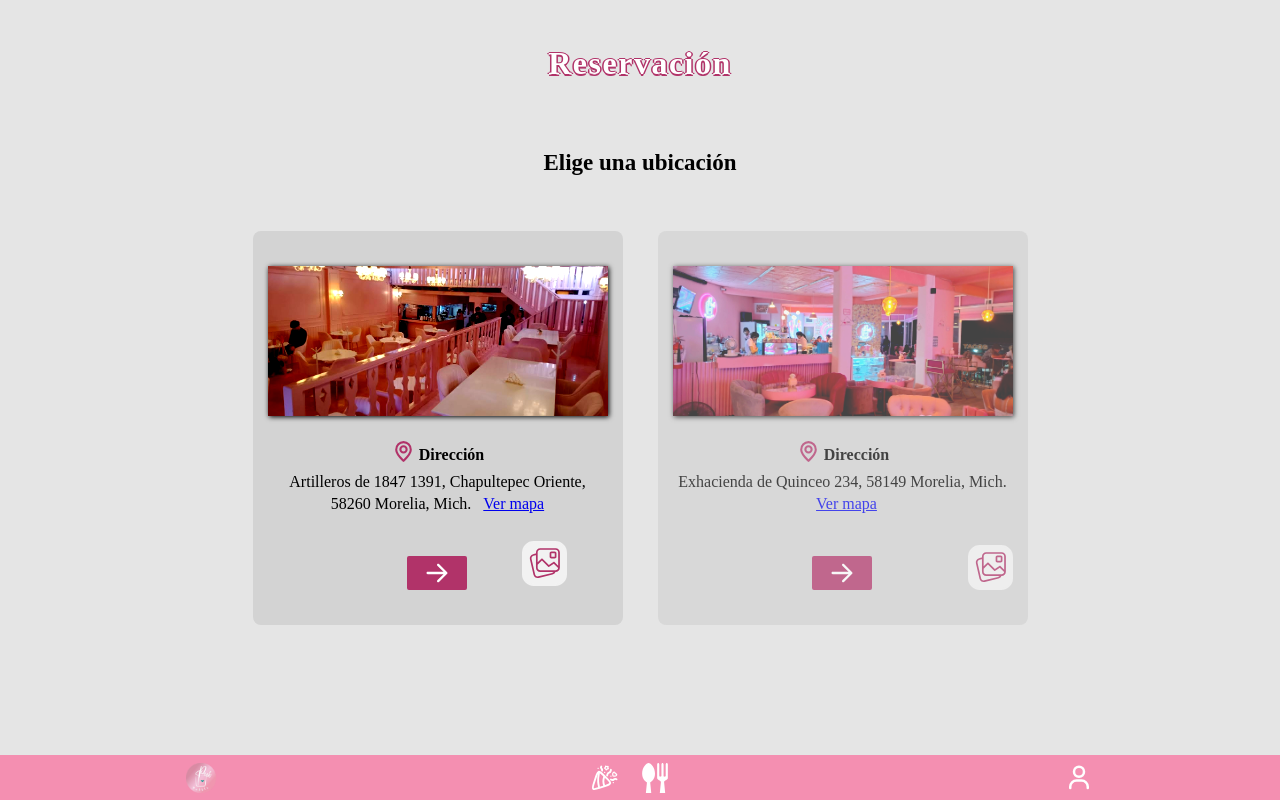
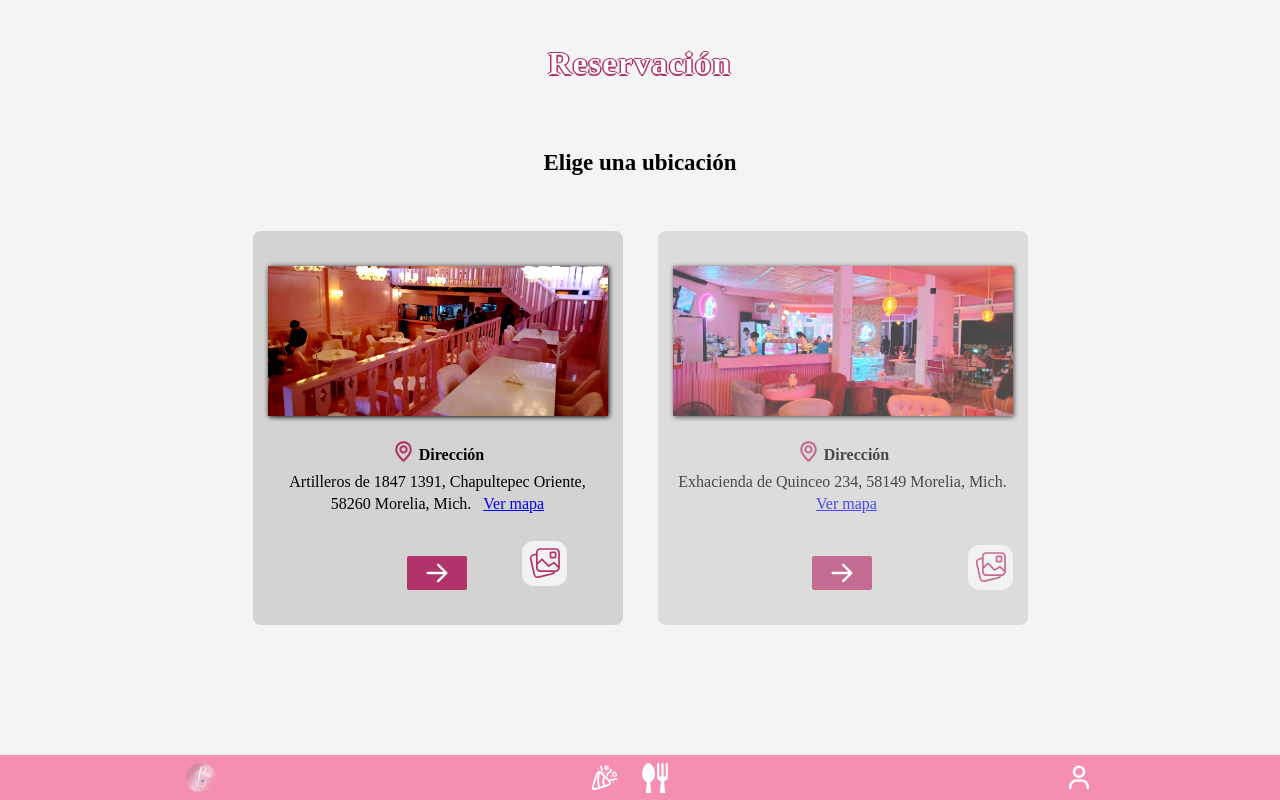
Before and after one commit to karin210/pink, a Nuxt app: page /reservar in a window 1280 px wide. Built offline with nearby package versions, Linux system fonts and the light colour scheme; a web font is replaced by a local one.

Commit message:
fix: home link

```diff
--- a/app/components/Header.client.vue
+++ b/app/components/Header.client.vue
@@ -39,13 +39,13 @@ onMounted(() => {
 
 <template>
   <div id="main-ctrls-bar">
-    <a
+    <NuxtLink
       id="logo-anchor-wrapper"
       href="/"
       :class="{ visible: !reserveBtnFound || route.path != '/' }"
     >
       <img src="/pink-logo.png" alt="Logo de Pink Bubble Brunch" />
-    </a>
+    </NuxtLink>
     <nav>
       <ul id="link-list">
         <li title="Eventos especiales" class="link-item">
--- a/app/pages/reservar.vue
+++ b/app/pages/reservar.vue
@@ -178,7 +178,7 @@ function handleSelectedPlace(place: "interior" | "exterior") {
 <style scoped>
 #reservation-page-container {
   min-height: 100dvh;
-  background-color: #e5e5e5;
+  background-color: #f4f4f4;
 }
 
 h2 {
```
